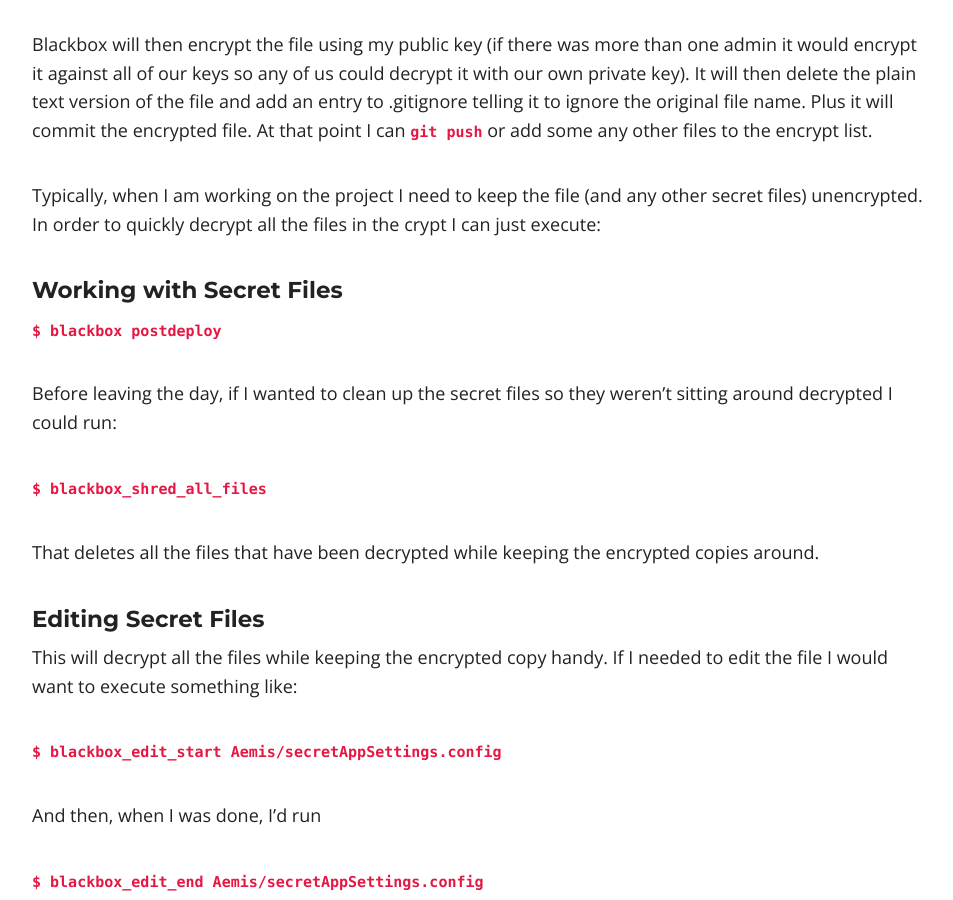
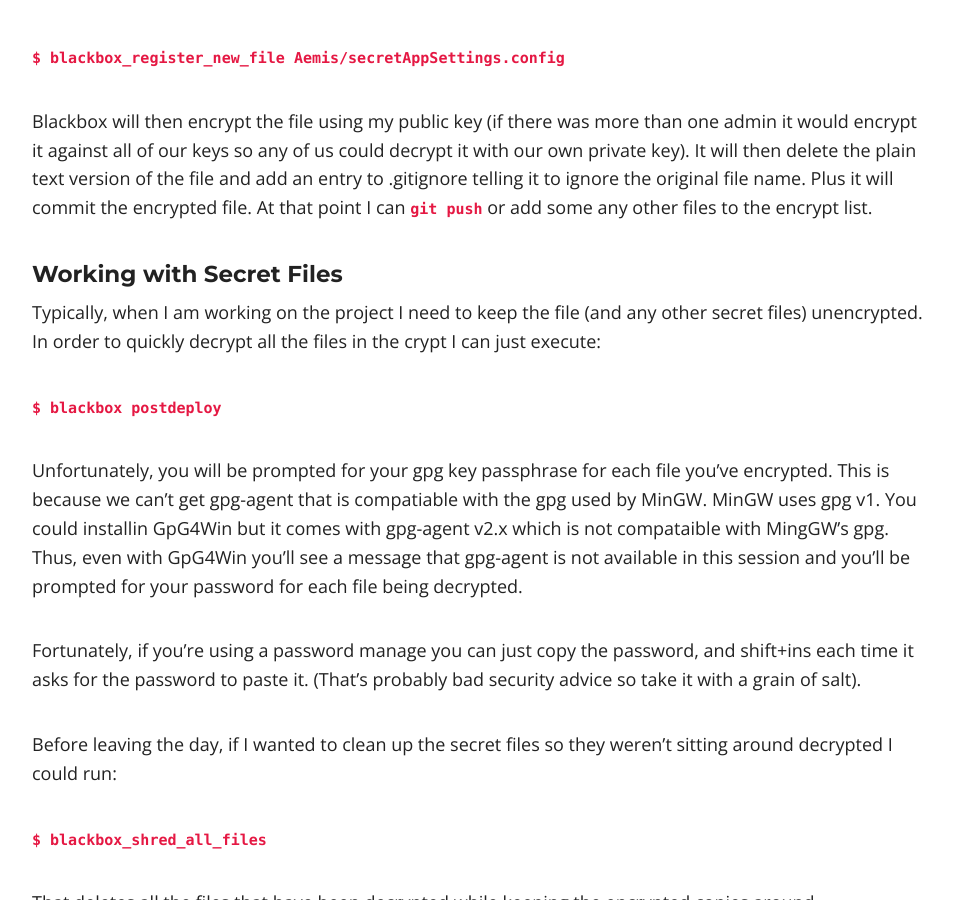
Before and after one commit to finalcut/finalcut.github.io, a Jekyll site: the page built from _posts/2016-04-14-storing-secrets-in-git.md, in a window 1280 px wide and 900 px high, scrolled down 4011 px. Shown: the whole window, without its empty margins (158-1111 px from the left). Built offline with Jekyll 4.4.1, drawn with Linux system fonts in a browser that asks for light colours; nearby versions of some CDN libraries; comment, search, counter and statistics services are not loaded; some of the changed text lies outside the part shown.

Commit message:
fix title, category, and tags

```diff
--- a/_posts/2016-04-14-storing-secrets-in-git.md
+++ b/_posts/2016-04-14-storing-secrets-in-git.md
@@ -1,11 +1,11 @@
 ---
 layout: post
-title: "Storing Secrets in Git With Blackbox"
+title: "Storing Secrets in Git With Blackbox and Git Bash (MinGW)"
 description:
 headline:
 date: 2016-04-14 16:58:20 -0400
-category: personal
-tags: [windows,git,gpg,encryption,secrets]
+category: development
+tags: [windows,git,gpg,encryption,secrets,mingw,bash]
 imagefeature:
 mathjax:
 chart:
@@ -82,11 +82,15 @@
 
 Blackbox will then encrypt the file using my public key (if there was more than one admin it would encrypt it against all of our keys so any of us could decrypt it with our own private key).  It will then delete the plain text version of the file and add an entry to .gitignore telling it to ignore the original file name.  Plus it will commit the encrypted file.  At that point I can `git push` or add some any other files to the encrypt list.
 
+#### Working with Secret Files
+
 Typically, when I am working on the project I need to keep the file (and any other secret files) unencrypted.  In order to quickly decrypt all the files in the crypt I can just execute:
 
-#### Working with Secret Files
+`$ blackbox postdeploy`
 
-`$ blackbox postdeploy`
+Unfortunately, you will be prompted for your gpg key passphrase for each file you've encrypted.  This is because we can't get gpg-agent that is compatiable with the gpg used by MinGW.  MinGW uses gpg v1.  You could installin GpG4Win but it comes with gpg-agent v2.x which is not compataible with MingGW's gpg.  Thus, even with GpG4Win you'll see a message that gpg-agent is not available in this session and you'll be prompted for your password for each file being decrypted.
+
+Fortunately, if you're using a password manage you can just copy the password, and shift+ins each time it asks for the password to paste it. (That's probably bad security advice so take it with a grain of salt).
 
 Before leaving the day, if I wanted to clean up the secret files so they weren't sitting around decrypted I could run:
 
```
